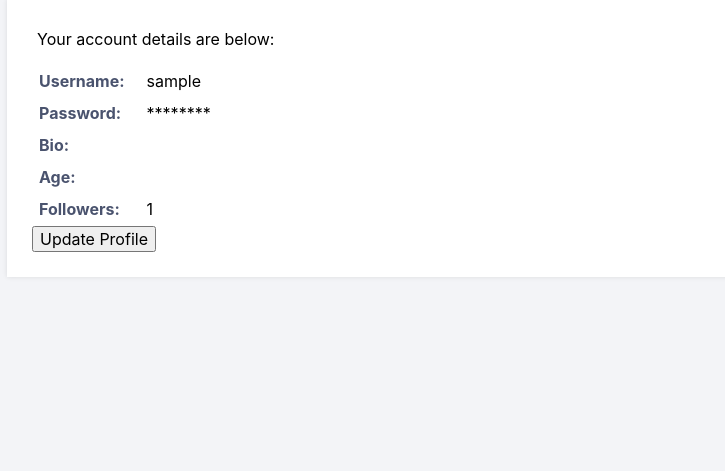
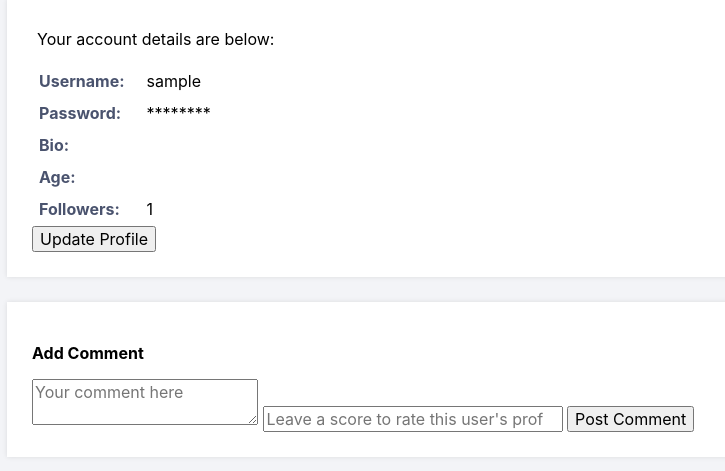
Before and after one commit to sya5jv/F23-Databases-Project, a PHP site: page /profile.php in a window 1280 px wide. Shown: the part 171-642 px from the top of the page, without its empty margins (133-858 px from the left). Run offline with PHP 8.4, Linux system fonts and the light colour scheme; the visitor is signed in with stand-in values (Sample User, id 1); data that the repository does not hold is empty.

Commit message:
Profile commenting

```diff
--- a/movie.php
+++ b/movie.php
@@ -42,6 +42,11 @@ include "navbar.php";
 ?>
 <!DOCTYPE html>
 <html>
+    <style>
+		input[type="number"] {
+			width: 150px;
+		}
+	</style>
    <head>
       <meta charset="utf-8">
       <title><?= htmlspecialchars($movie['name']) ?></title>
--- a/profile.php
+++ b/profile.php
@@ -50,8 +50,15 @@ $comments = $comment_stmt->fetchAll(PDO::FETCH_ASSOC);
 include 'navbar.php';
 ?>
 
+
+
 <!DOCTYPE html>
 <html>
+	<style>
+		input[type="number"] {
+			width: 300px;
+		}
+	</style>
 	<head>
 		<meta charset="utf-8">
 		<title>Profile Page</title>
@@ -126,13 +133,24 @@ include 'navbar.php';
 			<?php endif; ?>
 			<?php foreach ($comments as $comment): ?>
 			<h3>Comments</h3>
-			<div class="review">
+			<div class="comment">
 				<!-- <p><?php print_r($comment); ?></p> -->
 				<p><strong><?=$comment['username']?></strong></p>
 				<p><?=$comment['comment_content']?></p>
 				<p><i>Score: <?=$comment['score']?></i></p>
 			</div>
 			<?php endforeach; ?>
+			<div class="add-comment">
+				<h3>Add Comment</h3>
+				<form action="add-comment.php" method="post">
+					<input type="hidden" name="commenter_userId" value="<?=$_SESSION['UserId']?>" />
+					<input type="hidden" name="commentee_userId" value="<?=$comment['commentee_userId']?>" />
+					<input type="hidden" name="username" value="<?=$comment['username']?>" />
+					<textarea name="comment_content" placeholder="Your comment here" required></textarea>
+					<input type="number" name="score" min="1" max="10" placeholder="Leave a score to rate this user's profile" required>
+					<input type="submit" value="Post Comment">
+				</form>
+			</div>
 		</div>
 	</body>
 </html>
```
Also changed, not shown: add-comment.php (added, +30 -0 lines).
